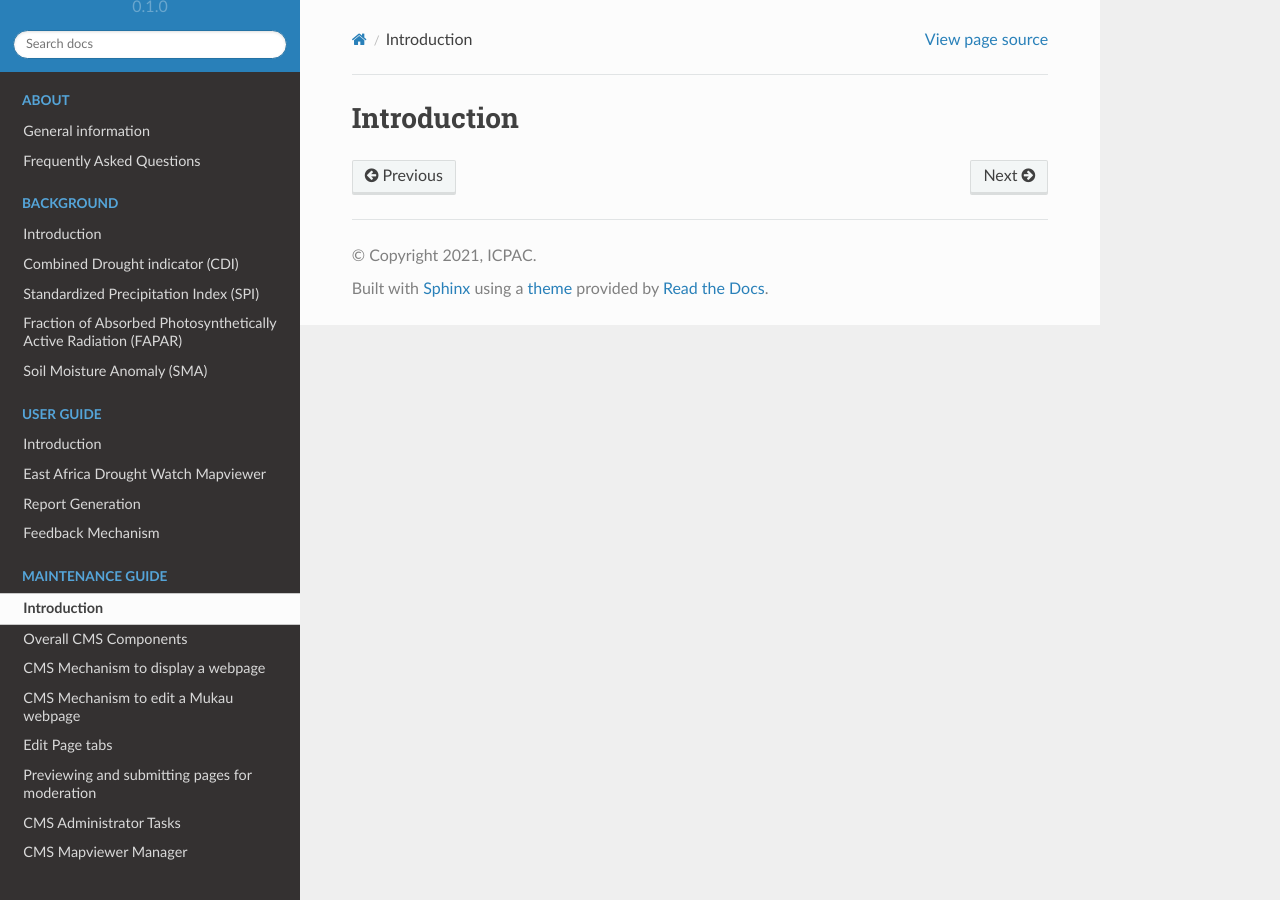
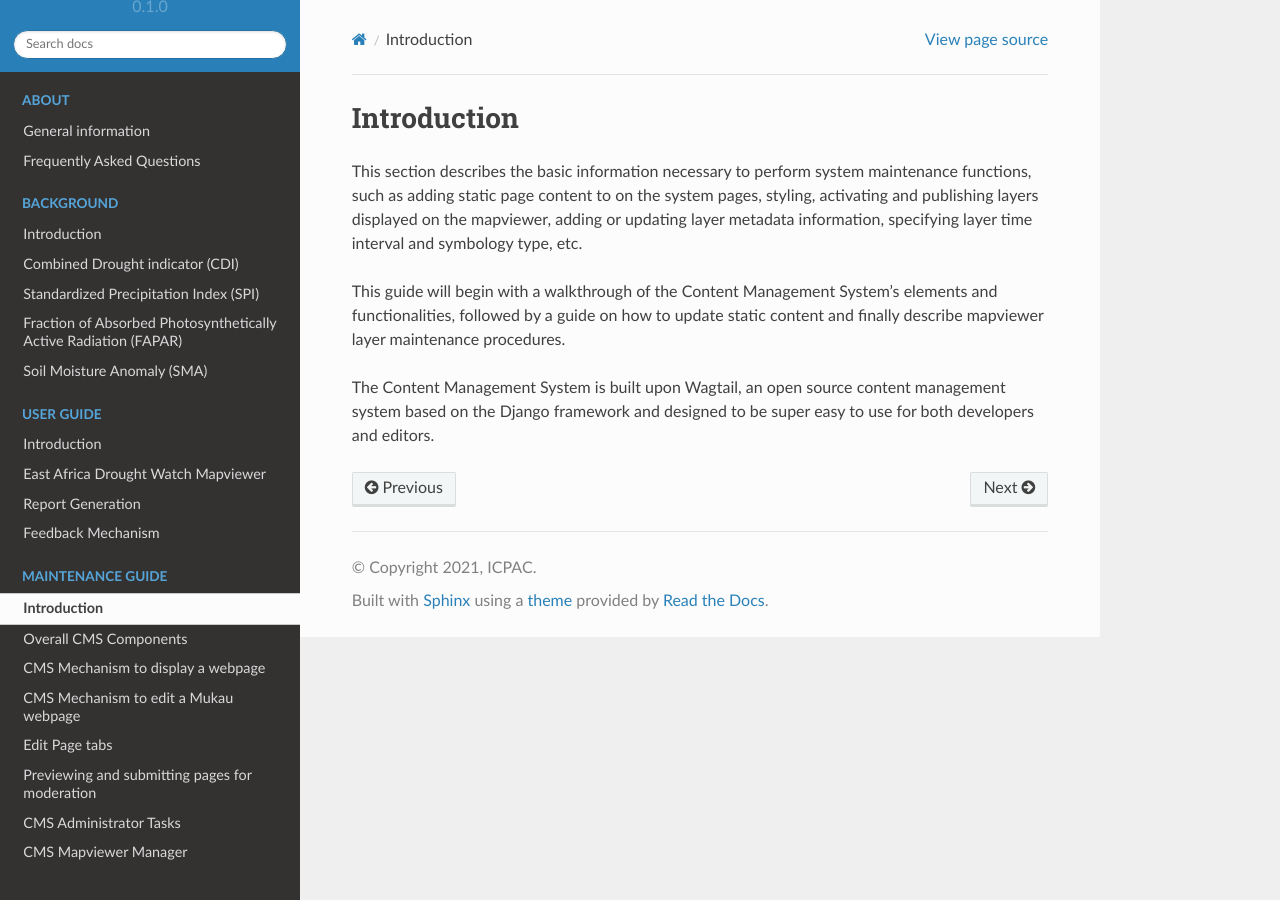
Before and after one commit to icpac-igad/eadw-docs, a Sphinx documentation site: the page built from docs/source/Maintenance_Guide/introduction.rst, in a window 1280 px wide. Built offline with Sphinx 7.4.7 and the Read the Docs theme 2.0.0, drawn with Linux system fonts in a browser that asks for light colours.

Commit message:
add maintenance intro

```diff
--- a/docs/source/Maintenance_Guide/introduction.rst
+++ b/docs/source/Maintenance_Guide/introduction.rst
@@ -1,2 +1,8 @@
 Introduction
 ==============
+
+This section describes the basic information necessary to perform system maintenance functions, such as adding static page content to on the system pages, styling, activating and publishing layers displayed on the mapviewer, adding or updating layer metadata information, specifying layer time interval and symbology type, etc.
+
+This guide will begin with a walkthrough of the Content Management System’s elements and functionalities, followed by a guide on how to update static content and finally describe mapviewer layer maintenance procedures.
+
+The Content Management System is built upon Wagtail, an open source content management system based on the Django framework and designed to be super easy to use for both developers and editors.
```
